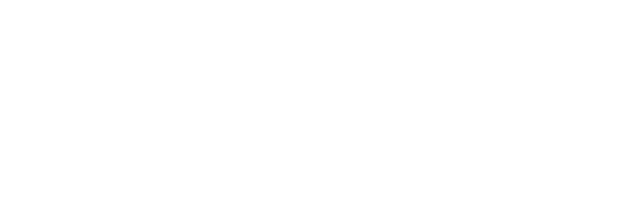
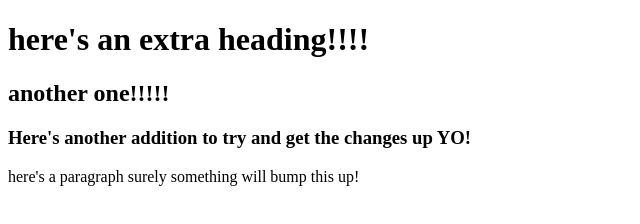
Before and after one commit to Sully2391/cltestrepo, a plain HTML site: page index.html in a window 1280 px wide. Shown: the whole page, without its empty margins (0-640 px from the left). Drawn offline with Linux system fonts and the light colour scheme.

Commit message:
wake up neo

```diff
--- a/index.html
+++ b/index.html
@@ -3,9 +3,15 @@
 <head>
     <meta charset="UTF-8">
     <meta name="viewport" content="width=device-width, initial-scale=1.0">
-    <title>What's up!</title>
+    <title>What's up</title>
+
+    <h1>here's an extra heading!!!!</h1>
+
+
+    <h2>another one!!!!!</h2>
 </head>
 <body>
-
+    <h3>Here's another addition to try and get the changes up YO!</h3>
+        <p>here's a paragraph surely something will bump this up!</p>
 </body>
 </html>
```
